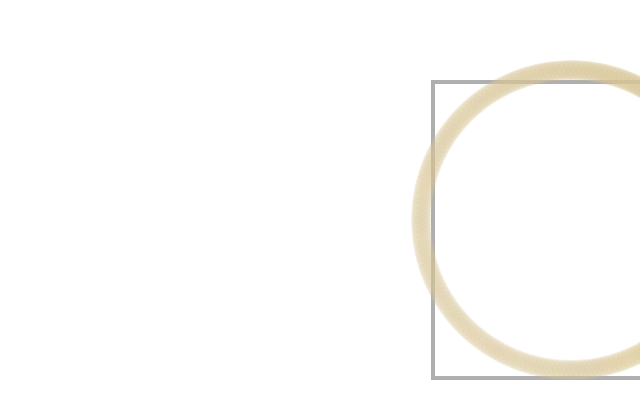
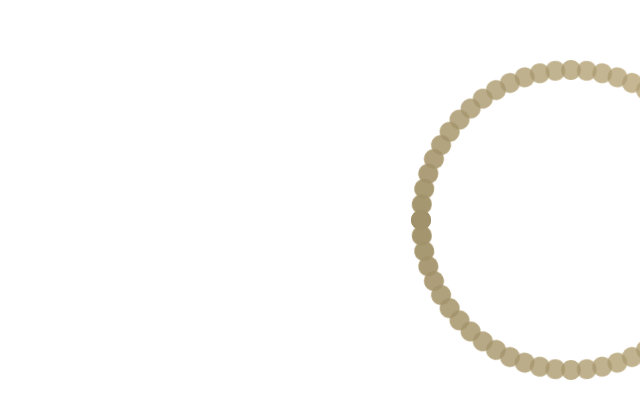
Before and after one commit to PawelDuplaga/3d-test, a Next.js app: page / in a window 1280 px wide. Shown: the part 378-796 px from the top of the page, without its empty margins (640-1280 px from the left). Built offline with nearby package versions, Linux system fonts and the light colour scheme.

Commit message:
performance optimization

```diff
--- a/src/components/ThreeThing/ThreeThing.tsx
+++ b/src/components/ThreeThing/ThreeThing.tsx
@@ -7,7 +7,7 @@ import VanillaTilt from "vanilla-tilt";
 const options = {
   scale: 1.1,
   speed: 700,
-  max: 40,
+  max: 60,
   reverse: true,
 }
 
@@ -23,9 +23,12 @@ const ThreeThing = ({expanded}: TProps) => {
 
 
   const coloredCircles = useMemo(() => {
-    return Array.from({ length: 200 }, () => 1);
+    return Array.from({ length: 60 }, () => 1);
   }, []);
 
+  const coloredCirclesX = useMemo(() => {
+    return Array.from({ length: 30 }, () => 1);
+  }, []);
 
   useEffect(() => {
     if(tilt.current !== null){
@@ -42,8 +45,9 @@ const ThreeThing = ({expanded}: TProps) => {
       return (
         <div key={index} className={styles.circle} style={{
           transform: `rotate(${index*(360/coloredCircles.length)}deg) translateX(150px) ${translateZ}`,
-          backgroundColor: `rgba(215,196,149,${1/(1 + index/10)})`
+          backgroundColor: `rgba(215,196,149,${1/(1 + index/15)})`
         }}></div>
+
         )
     })
   } ,[expanded, coloredCircles])
@@ -61,6 +65,34 @@ const ThreeThing = ({expanded}: TProps) => {
     })
   } ,[expanded])
 
+  const circlesMappedFrontX = useMemo(() => {
+    return coloredCirclesX.map((color, index) => {
+      const translateZ = expanded ? `translateZ(${index*(500/coloredCirclesX.length)}px)` : ``;
+
+      return (
+        <div key={index} className={styles.circle} style={{
+          transform: `rotate(${index*(180/coloredCirclesX.length)}deg) translateX(-150px) ${translateZ}`,
+          backgroundColor: `rgba(161,146,107,${1/(1 + index/15)})`
+        }}></div>
+
+        )
+    })
+  } ,[expanded, coloredCircles])
+
+  const circlesMappedBackX = useMemo(() => {
+    return coloredCirclesX.map((color, index) => {
+      const translateZ = expanded ? `translateZ(${index*(-500/coloredCirclesX.length)}px)` : ``;
+
+      return (
+        <div key={index} className={styles.circle} style={{
+          transform: `rotate(${index*(-180/coloredCirclesX.length)}deg) translateX(-150px) ${translateZ}`,
+          backgroundColor: `rgba(161,146,107,${1/(1 + index/20)})`
+        }}></div>
+        )
+    })
+  } ,[expanded])
+
+
 
   const box02Ex = expanded ? styles.box02Ex : '';
   const box01Ex = expanded ? styles.box01Ex : '';
@@ -72,13 +104,15 @@ const ThreeThing = ({expanded}: TProps) => {
   return (
 		<div className={styles.mv}>
       <div ref={tilt} className={styles.box} data-tilt-full-page-listening>
-          <div className={`${styles.box_} ${box02Ex} ${border}`}></div>
+          {/* <div className={`${styles.box_} ${box02Ex} ${border}`}></div>
           <div className={`${styles.box_} ${box01Ex} ${border}`}></div>
           <div className={`${styles.box_} ${box1Ex} ${border}`}></div>
-          <div className={`${styles.box_} ${box2Ex} ${border}`}></div>
+          <div className={`${styles.box_} ${box2Ex} ${border}`}></div> */}
           {/* <div className={styles.mainCircle}></div> */}
             {circlesMappedFront}
             {circlesMappedBack}
+            {circlesMappedFrontX}
+            {circlesMappedBackX}
       </div>
     </div>
   );
```
